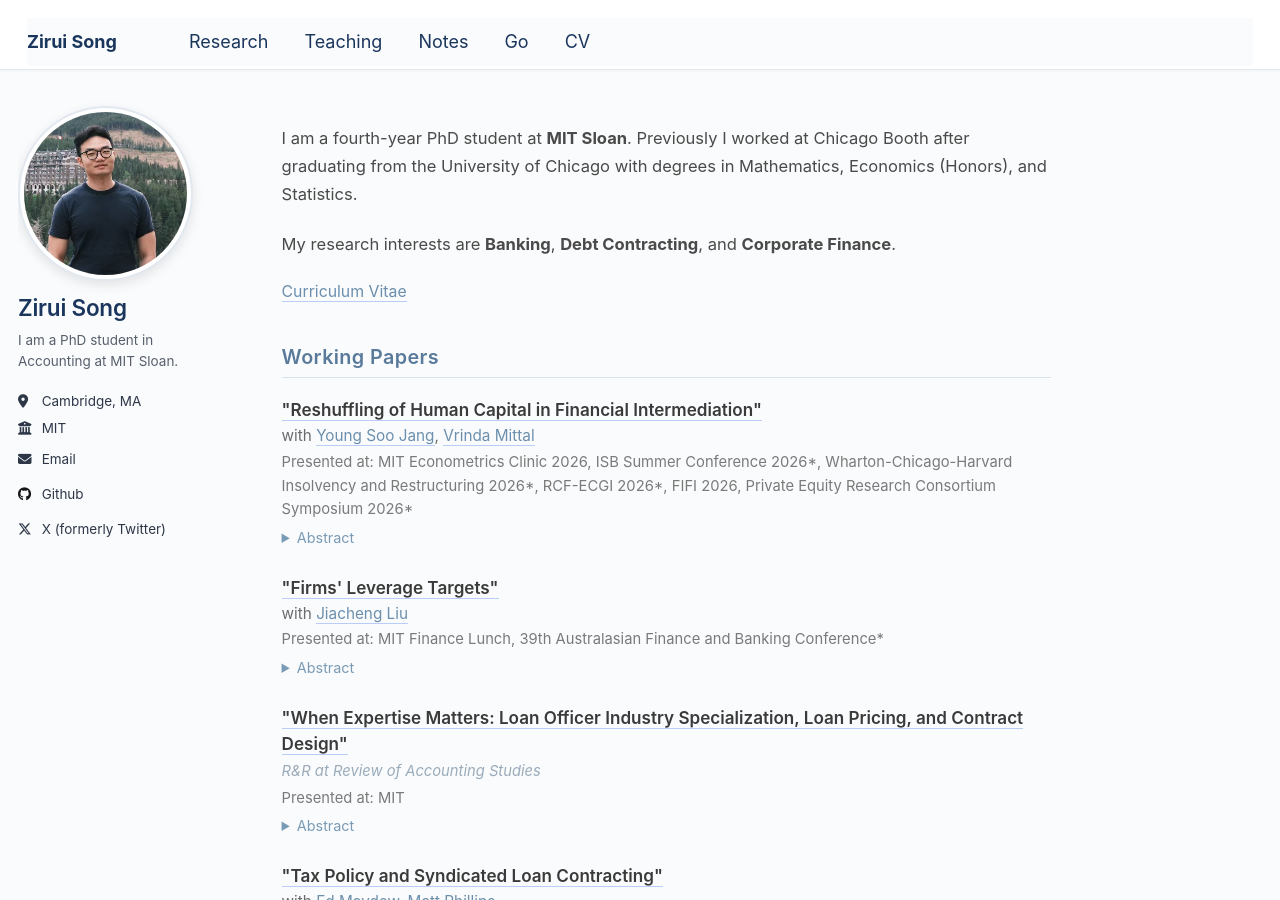
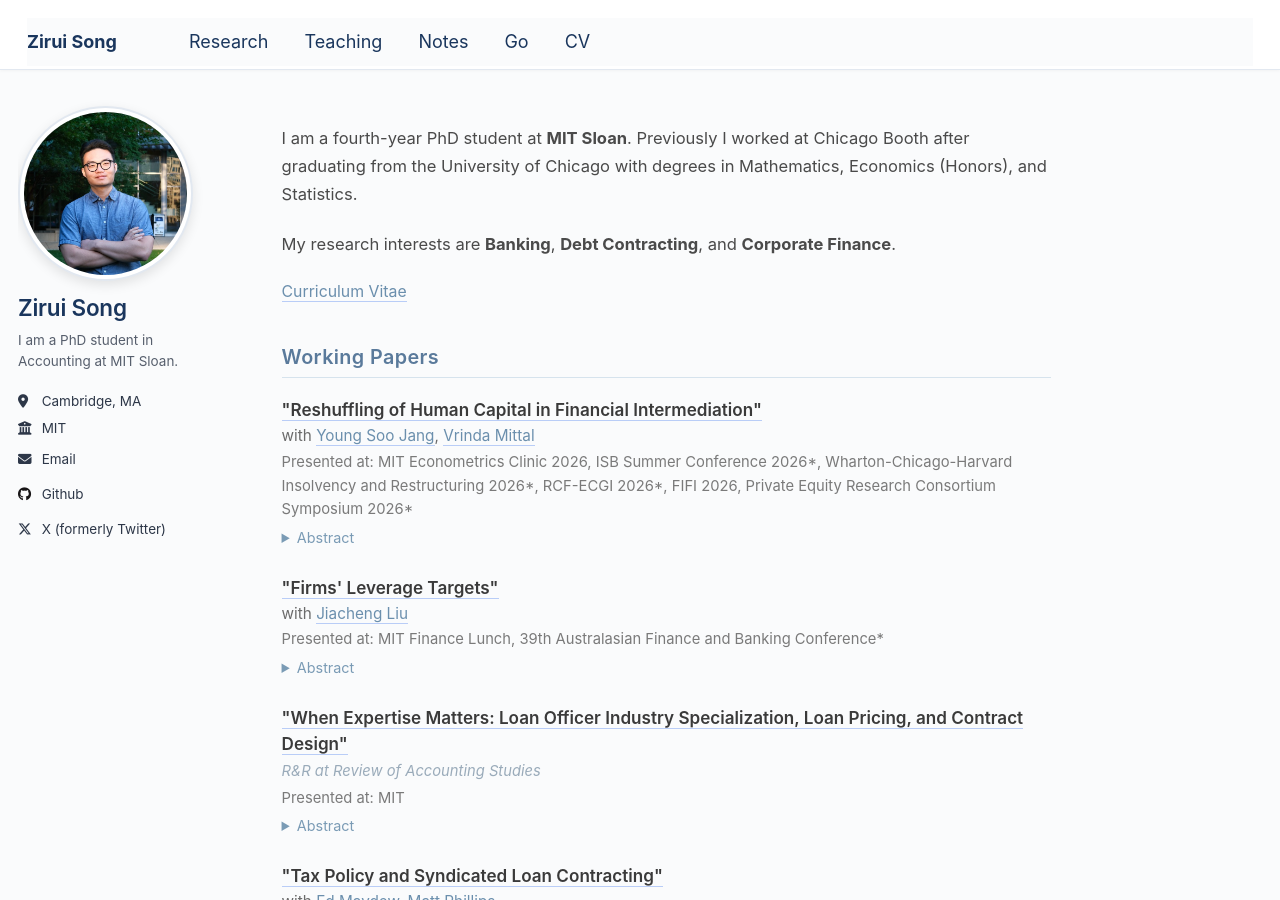
Before and after one commit to zirui-song/zirui-song.github.io, a Jekyll site: the page built from _pages/about.md, in a window 1280 px wide and 900 px high. Built offline with Jekyll 4.4.1, drawn with Linux system fonts in a browser that asks for light colours.

Commit message:
Update profile photo to MIT Sloan headshot (Sept 2026)
Co-Authored-By: Claude Fable 5.1 <noreply@anthropic.com>

```diff
--- a/_config.yml
+++ b/_config.yml
@@ -22,7 +22,7 @@ repository               : "zirui-song/zirui-song.github.io"
 #               Additional customization can be done by editing /_includes/author-profile.html
 author:
   # Biographic information
-  avatar           : "Bio_Photo_Banff.jpg"
+  avatar           : "Bio_Photo_MIT_2026.jpg"
   name             : "Zirui Song"
   pronouns         : # example: "she/her"
   bio              : "I am a PhD student in Accounting at MIT Sloan."
```
Also changed, not shown: images/Bio_Photo_MIT_2026.jpg (added).
